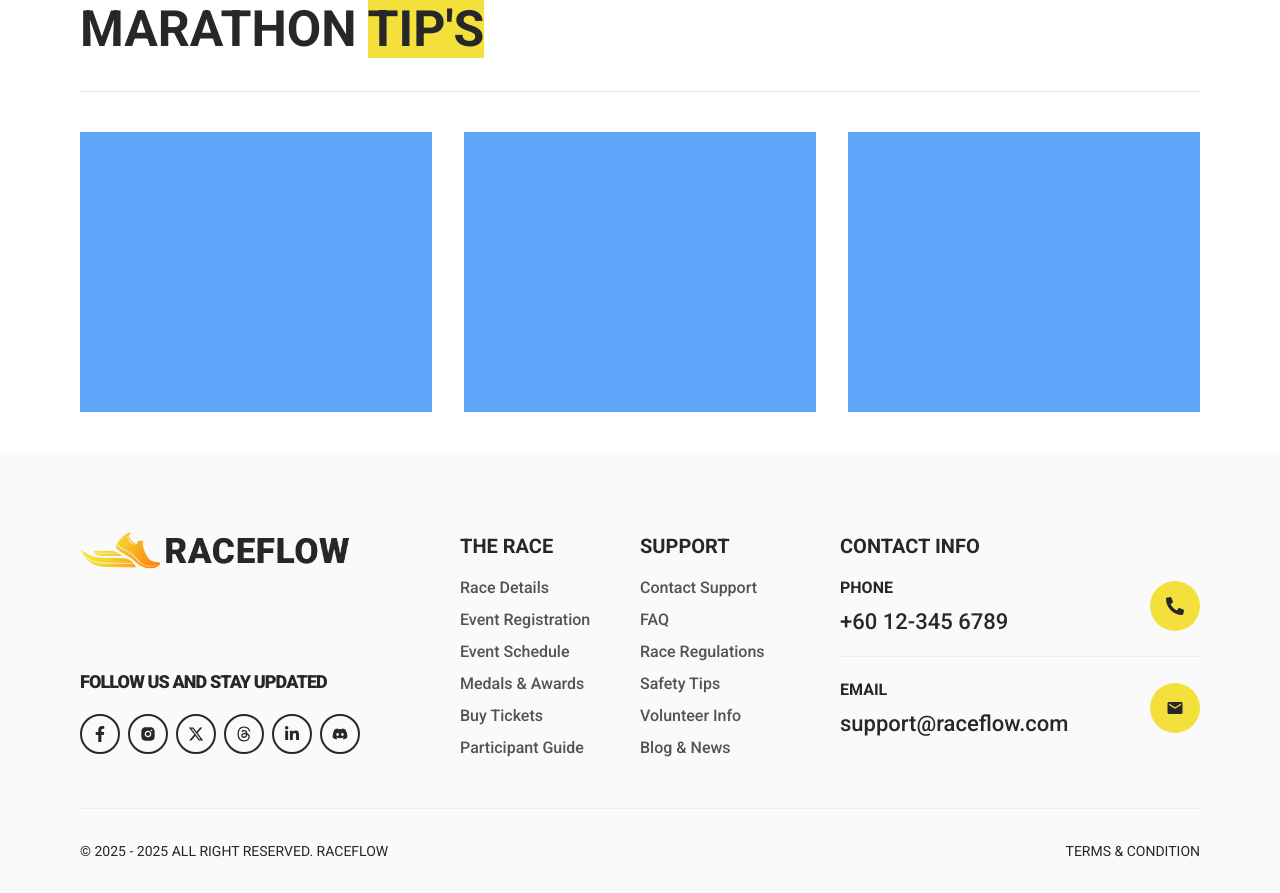
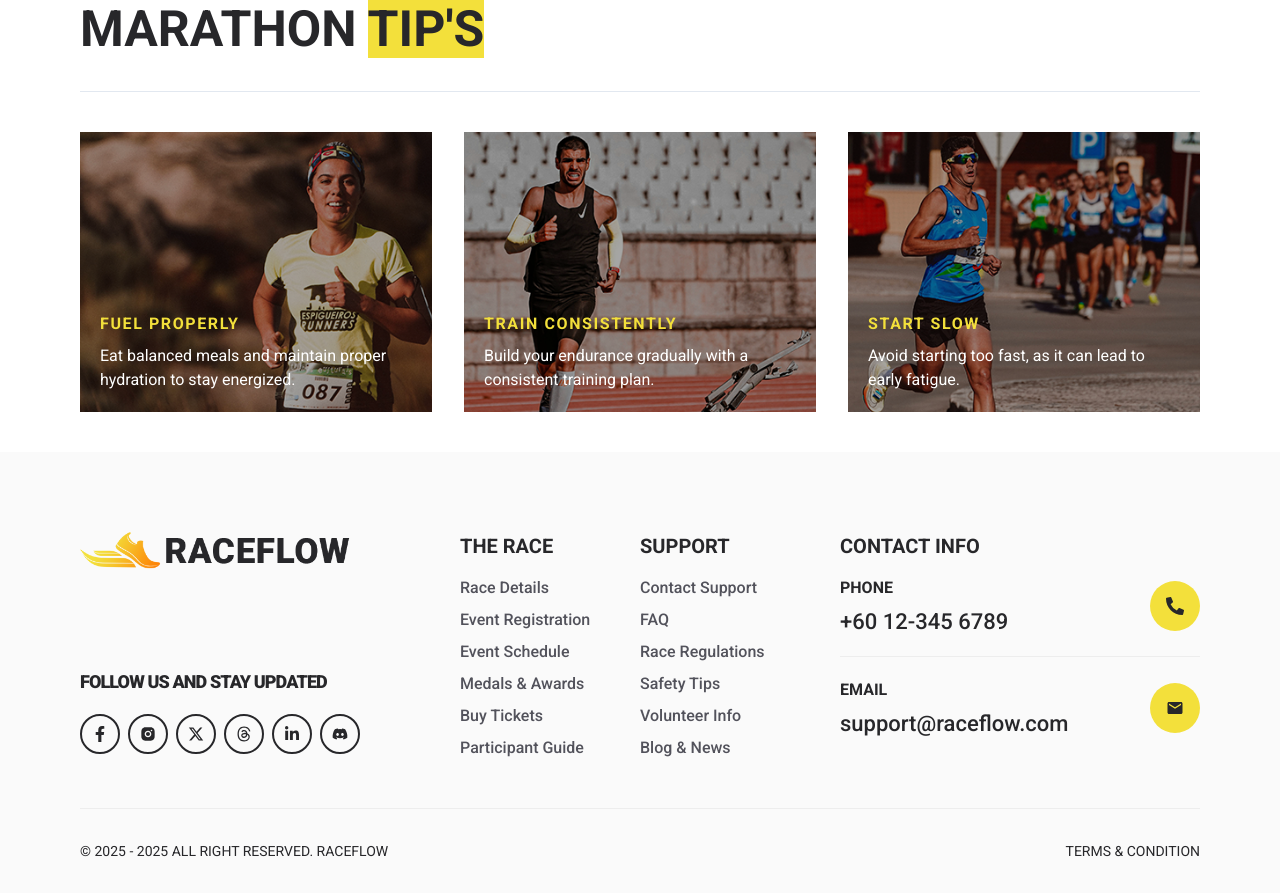
Before and after one commit to devrakibulrahman/raceflow-client-side, a React (Vite) app: page /marathon_details/1 in a window 1280 px wide. Shown: the part 1240-2133 px from the top of the page. Built offline with nearby package versions, Linux system fonts and the light colour scheme.

Commit message:
tips card design done on 01/05/2025 at 06:37 pm

```diff
--- a/src/pages/DetailsPage.jsx
+++ b/src/pages/DetailsPage.jsx
@@ -44,14 +44,23 @@ const DetailsPage = () => {
                     <div className="w-full">
                         <div className="container mx-auto px-4">
                             <div className="w-full grid grid-cols-1 gap-8 md:grid-cols-2 xl:grid-cols-3">
-                                <div className="w-full min-h-[280px] bg-blue-400">
-
+                                <div className="w-full min-h-[280px] bg-tips1 bg-cover bg-top bg-no-repeat p-5 flex items-end">
+                                    <div className="w-full">
+                                        <h3 className="font-roboto text-base text-primary-yellow font-bold uppercase tracking-widest mb-2">Fuel Properly</h3>
+                                        <p className="font-roboto text-base text-white font-normal">Eat balanced meals and maintain proper hydration to stay energized.</p>
+                                    </div>
                                 </div>
-                                <div className="w-full min-h-[280px] bg-blue-400">
-
+                                <div className="w-full min-h-[280px] bg-tips2 bg-cover bg-top bg-no-repeat p-5 flex items-end">
+                                    <div className="w-full">
+                                        <h3 className="font-roboto text-base text-primary-yellow font-bold uppercase tracking-widest mb-2">Train Consistently</h3>
+                                        <p className="font-roboto text-base text-white font-normal">Build your endurance gradually with a consistent training plan.</p>
+                                    </div>
                                 </div>
-                                <div className="w-full min-h-[280px] bg-blue-400">
-
+                                <div className="w-full min-h-[280px] bg-tips3 bg-cover bg-top bg-no-repeat p-5 flex items-end">
+                                    <div className="w-full">
+                                        <h3 className="font-roboto text-base text-primary-yellow font-bold uppercase tracking-widest mb-2">Start Slow</h3>
+                                        <p className="font-roboto text-base text-white font-normal">Avoid starting too fast, as it can lead to early fatigue.</p>
+                                    </div>
                                 </div>
                             </div>
                         </div>
```
